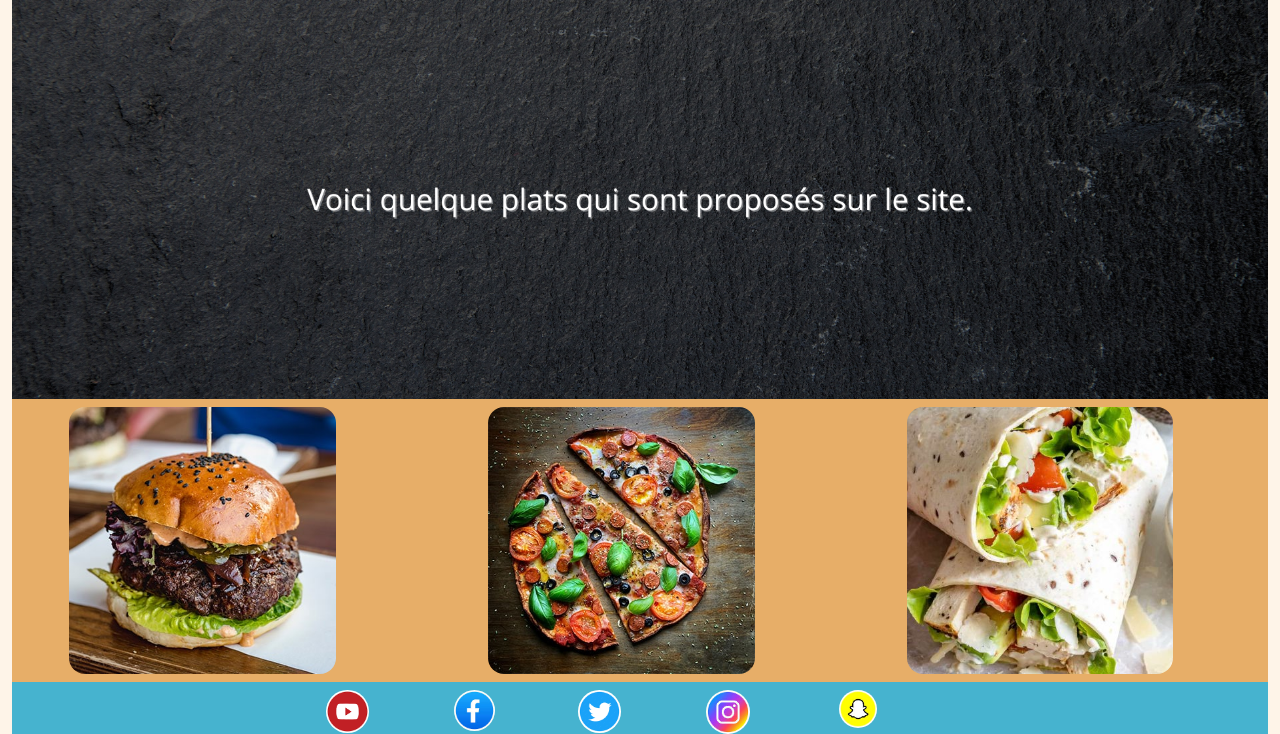
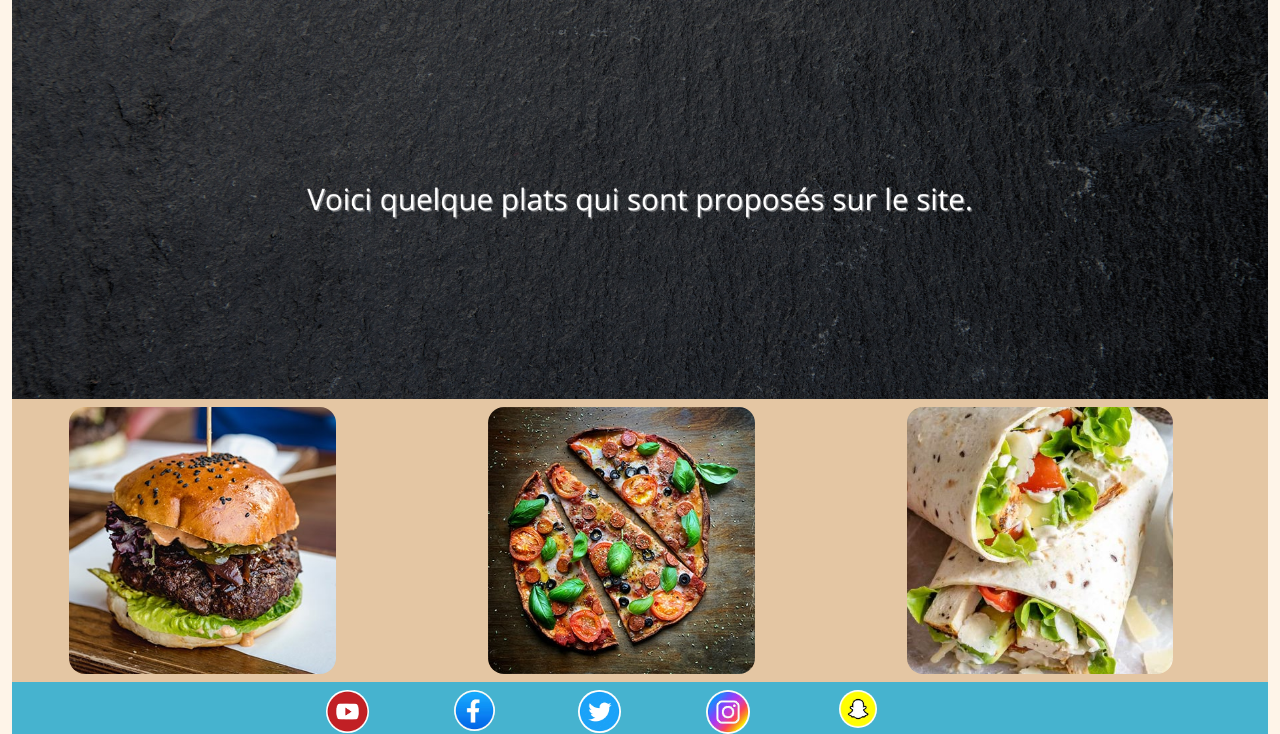
Before and after one commit to DovahkiinH/TheDistrict, a PHP site: page / in a window 1280 px wide. Shown: the part 1489-2223 px from the top of the page. Run offline with PHP 8.4, Linux system fonts and the light colour scheme; some libraries are stand-ins or nearby versions.

Commit message:
TheDistrict

```diff
--- a/Assets/Css/Css.css
+++ b/Assets/Css/Css.css
@@ -60,7 +60,7 @@ body{
 
 #plats{
 
-    background-color: #e7ae68;
+    background-color: #e4c6a3;
 
 }
 
```
